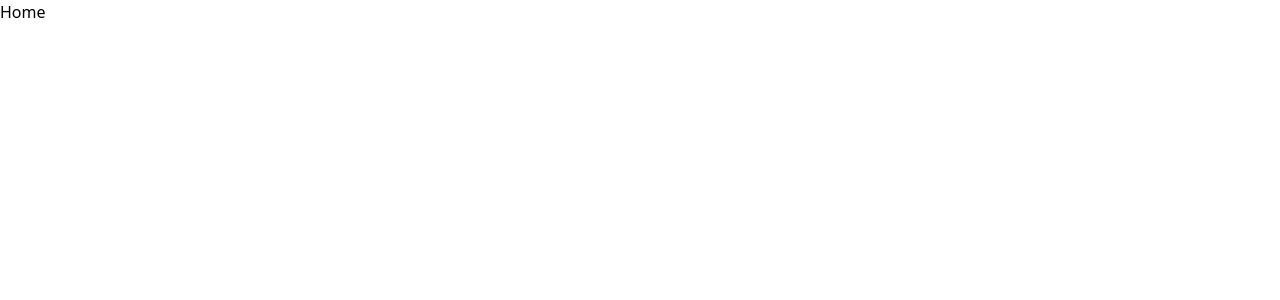
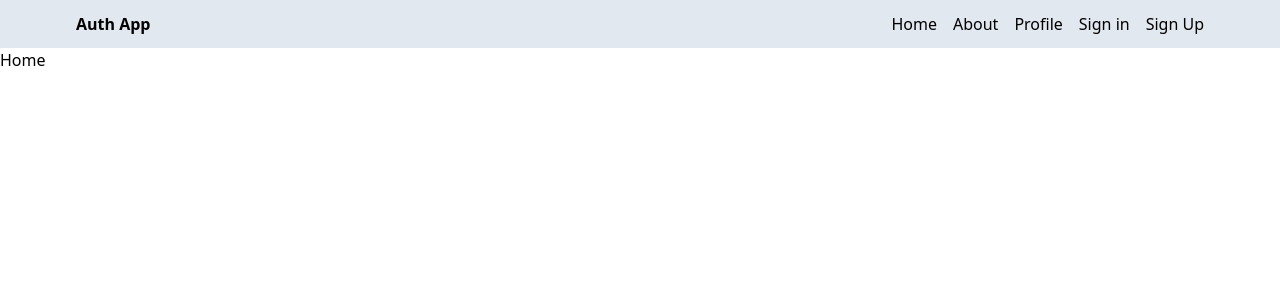
Before and after one commit to murshidatv/mern-auth, a React (Vite) app in the folder client/: page / in a window 1280 px wide. Shown: the top 300 px of the page. Built offline with nearby package versions, Linux system fonts and the light colour scheme.

Commit message:
create header component

```diff
--- a/client/src/App.jsx
+++ b/client/src/App.jsx
@@ -4,12 +4,15 @@
 import SignIn from './pages/SignIn';
 import SignUp from './pages/SignUp';
 import Profile from './pages/Profile';
+import Header from './componenets/Header';
 
 
 
 function App() {
   return (
   <BrowserRouter>
+  {/*header*/ }
+  <Header/>
   <Routes>
     <Route path="/" element={<Home/>} />
     <Route path="/about" element={<About/>} />
--- /dev/null
+++ b/client/src/componenets/Header.jsx
@@ -0,0 +1,36 @@
+import React from 'react'
+import { Link } from 'react-router-dom'
+function Header() {
+  return (
+    <div className='bg-slate-200'>
+        <div className='flex justify-between items-center max-w-6xl mx-auto p-3'>
+            <Link to ='/'>
+            <h1 className='font-bold'>Auth App</h1>
+            </Link>
+            <ul className='flex gap-4'>
+                <Link to='/'>
+                <li>Home</li>
+                </Link>
+                <Link to='/about'>
+                <li>About</li>
+                </Link>
+                <Link to='/profile'>
+                <li>Profile</li>
+                </Link>
+                <Link to='/sign-in'>
+                <li>Sign in</li>
+                </Link>
+                <Link to='/sign-up'>
+                <li>Sign Up</li>
+                </Link>
+
+            </ul>
+
+
+        </div>
+
+    </div>
+  )
+}
+
+export default Header
```
